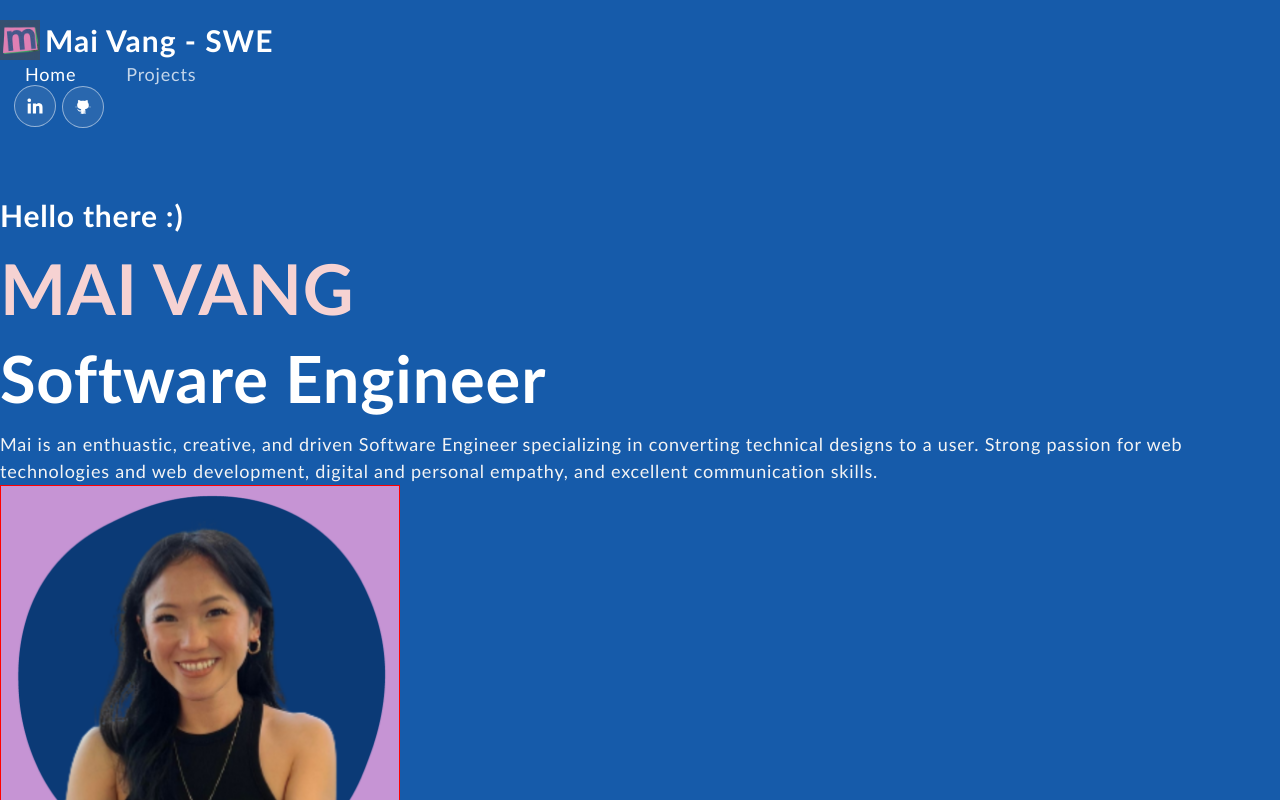
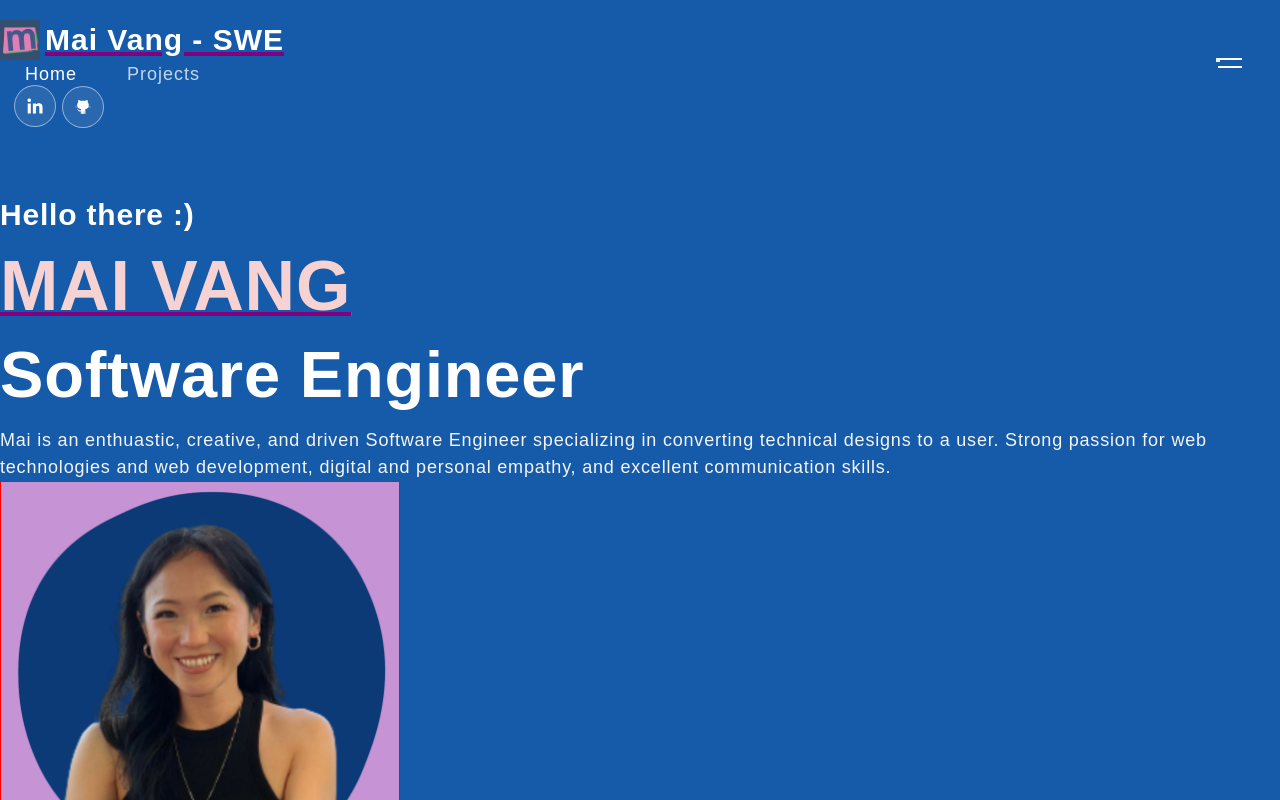
Before and after one commit to vmaineng/portfolioMai, a React (Create React App) app: page / in a window 1280 px wide. Shown: the top 800 px of the page. Built offline with nearby package versions, Linux system fonts and the light colour scheme.

Commit message:
added in text decoration

```diff
--- a/src/App.css
+++ b/src/App.css
@@ -13,28 +13,19 @@ body {
   font-weight: 400;
   overflow-x: hidden;
   position: relative;
-  background-color: #0b3383 !important;
-  color: white !important;
+  background-color: #0b3383;
+  color: white;
   font-family: "Trebuchet MS", "Lucida Sans Unicode", "Lucida Grande",
-    "Lucida Sans", Arial, sans-serif !important;
+    "Lucida Sans", Arial, sans-serif;
 }
 
-h1,
-h2,
-h3,
-h4,
-h5,
-h6 {
+h1, h2, h3, h4, h5, h6 {
   margin: 0;
   padding: 0;
   line-height: normal;
 }
 
-p,
-a,
-li,
-button,
-ul {
+p, a, li, button, ul {
   margin: 0;
   padding: 0;
   line-height: normal;
@@ -53,7 +44,7 @@ ul {
   padding: 20px 0;
   position: fixed;
   top: 0;
-  transition: 0.32s ease-in-out;
+  transition: 0.30s ease-in-out;
   width: 100%;
   z-index: 9999;
 }
@@ -75,14 +66,15 @@ nav.navbar a.navbar-brand {
   letter-spacing: 1px;
 }
 
-nav.navbar .navbar-nav .nav-link.navbar-link {
-  font-weight: 400;
-  color: #fff !important;
-  letter-spacing: 0.8px;
+.navbar-link {
+  font-weight: 500;
+  color: #fff;
+  letter-spacing: 1px;
   padding: 0 25px;
   font-size: 18px;
   opacity: 0.75;
 }
+
 nav.navbar .navbar-nav a.nav-link.navbar-link:hover,
 nav.navbar .navbar-nav a.nav-link.navbar-link.active {
   opacity: 1;
@@ -94,8 +86,8 @@ span.navbar-text {
 
 span.name {
   font-size: 30px;
-  font-weight: 600;
-  text-decoration: none;
+  font-weight: 800;
+  text-decoration: solid underline purple 4px;
 }
 
 .selfPortrait {
@@ -348,7 +340,6 @@ nav.navbar .navbar-toggler[aria-expanded="true"] .navbar-toggler-icon {
   border-radius: 30px;
   overflow: hidden;
   margin-bottom: 25px;
-
 }
 
 /* hover background --------------------------------  */
--- a/src/components/NavBar.js
+++ b/src/components/NavBar.js
@@ -32,9 +32,9 @@ export const NavBar = () => {
           <img src={logo} alt="logo" id="logoBanner"/>
           <span className="name"> Mai Vang - SWE </span>
         </Navbar.Brand>
-        {/* <Navbar.Toggle aria-controls="basic-navbar-nav">
+        <Navbar.Toggle aria-controls="basic-navbar-nav">
           <span className="navbar-toggler-icon"></span>
-        </Navbar.Toggle> */}
+        </Navbar.Toggle>
         <Navbar.Collapse id="basic-navbar-nav">
           <Nav className="me-auto">
             <Nav.Link
```
Lines whose indentation alone changed are shown as unchanged.
